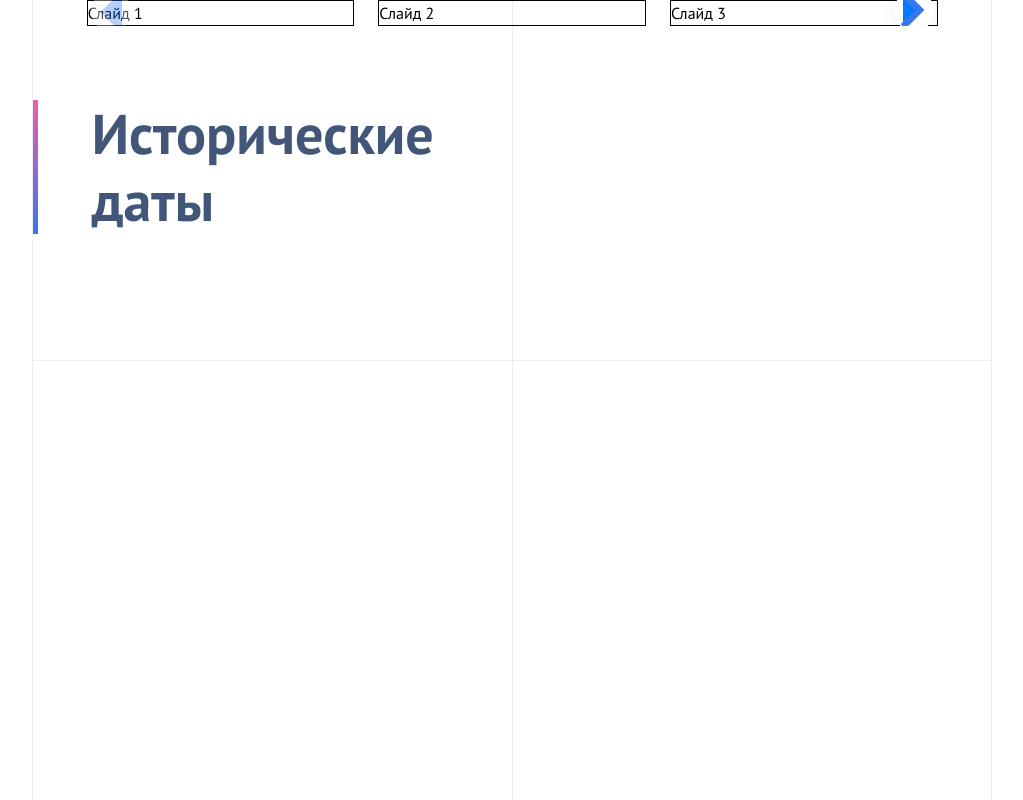
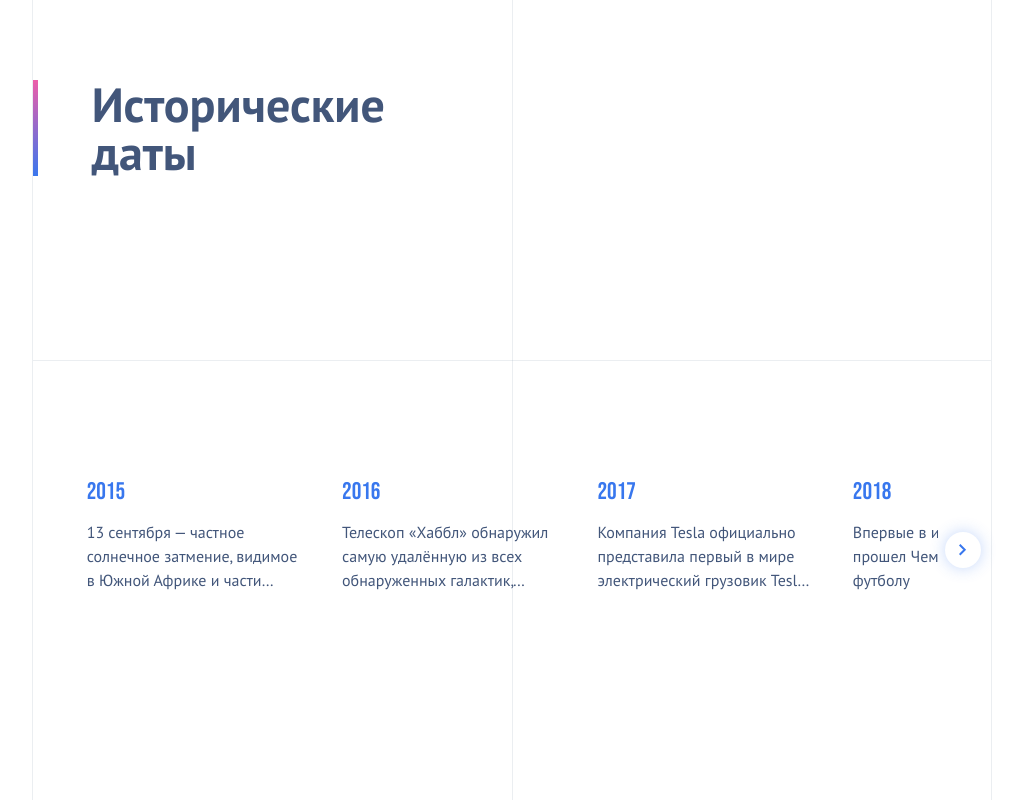
Before and after one commit to Timmmich19/slider-storybook, a React app: page / in a window 1280 px wide. Shown: the whole page, without its empty margins (181-1204 px from the left). Built offline with nearby package versions, Linux system fonts and the light colour scheme.

Commit message:
events-slider

```diff
--- a/src/components/AgesSlider/AgesSlider.tsx
+++ b/src/components/AgesSlider/AgesSlider.tsx
@@ -1,73 +1,106 @@
-import { Swiper, SwiperSlide } from "swiper/react";
-import { Navigation, Pagination } from "swiper/modules";
-import ArrowIcon from "../../assets/ArrowIcon";
-import "swiper/css";
-import "swiper/css/navigation";
-import "swiper/css/pagination";
+import {Swiper, SwiperRef, SwiperSlide} from 'swiper/react'
+import {Navigation} from 'swiper/modules'
+import ArrowIcon from '../../assets/ArrowIcon'
 
-import "./agesSlider.scss";
+import 'swiper/css'
+import 'swiper/css/navigation'
+import 'swiper/css/pagination'
+
+import './agesSlider.scss'
+import {useCallback, useEffect, useRef} from 'react'
+
+type EventsData = {titleYear: number; desc: string}
+
+const mockEventsData: EventsData[] = [
+  {titleYear: 2015, desc: '13 сентября — частное солнечное затмение, видимое в Южной Африке и части Антарктиды'},
+  {
+    titleYear: 2016,
+    desc: 'Телескоп «Хаббл» обнаружил самую удалённую из всех обнаруженных галактик, получившую обозначение GN-z11'
+  },
+  {titleYear: 2017, desc: 'Компания Tesla официально представила первый в мире электрический грузовик Tesla Semi'},
+  {titleYear: 2018, desc: 'Впервые в истории, в России прошел Чемпионат мира по футболу'}
+]
 
 const AgesSlider = () => {
   return (
-    <div className="container">
-      <div className="item">
-        <div className="title">
+    <div className='container'>
+      <div className='item'>
+        <div className='title'>
           Исторические <br />
           даты
         </div>
-
-        <CustomSwiper />
+        <EventsSlider />
       </div>
     </div>
-  );
-};
+  )
+}
 
-const CustomSwiper = () => {
+const EventsSlider = () => {
+  const swiperRef = useRef<SwiperRef>(null)
+  const prevBtnRef = useRef<HTMLButtonElement>(null)
+  const nextBtnRef = useRef<HTMLButtonElement>(null)
+
+  const handlePrev = useCallback(() => {
+    swiperRef.current?.swiper?.slidePrev()
+  }, [])
+
+  const handleNext = useCallback(() => {
+    swiperRef.current?.swiper?.slideNext()
+  }, [])
+
+  const handleSlideChange = useCallback(() => {
+    const swiper = swiperRef.current?.swiper
+    if (!swiper || !prevBtnRef.current || !nextBtnRef.current) return
+
+    prevBtnRef.current.style.opacity = swiper.activeIndex === 0 ? '0' : '1'
+    nextBtnRef.current.style.opacity = swiper.isEnd ? '0' : '1'
+  }, [])
+
+  useEffect(() => {
+    const swiper = swiperRef.current?.swiper
+    if (swiper) {
+      swiper.on('slideChange', handleSlideChange)
+      handleSlideChange()
+      return () => swiper.off('slideChange', handleSlideChange)
+    }
+  }, [handleSlideChange])
+
   return (
-    <div className="slider">
-      {/* <button className="slider-prev">
-        <ArrowIcon direction="left" />
-      </button> */}
-      {/* <div className="custom-swiper"> */}
+    <div className='slider-container'>
+      <div className='slider-buttons'>
+        <button ref={prevBtnRef} className='prev-btn' onClick={handlePrev} disabled={false}>
+          <ArrowIcon direction='left' />
+        </button>
+        <button ref={nextBtnRef} className='next-btn' onClick={handleNext} disabled={false}>
+          <ArrowIcon direction='right' />
+        </button>
+      </div>
+
       <Swiper
-        modules={[Navigation, Pagination]}
-        slidesPerView={3}
-        spaceBetween={24}
-        navigation={{
-          prevEl: ".swiper-button-prev",
-          nextEl: ".swiper-button-next",
-        }}
+        ref={swiperRef}
+        spaceBetween={40}
+        slidesPerView={'auto'}
+        className='events-slider'
+        watchSlidesProgress={true}
       >
-        <div className="swiper-button-prev">
-          <ArrowIcon direction="left" />
-        </div>
-        <div className="swiper-button-next">
-          <ArrowIcon direction="right" />
-        </div>
-        <SwiperSlide>
-          <div className="slide">Слайд 1</div>
-        </SwiperSlide>
-        <SwiperSlide>
-          <div className="slide">Слайд 2</div>
-        </SwiperSlide>
-        <SwiperSlide>
-          <div className="slide">Слайд 3</div>
-        </SwiperSlide>
-        <SwiperSlide>
-          <div className="slide">Слайд 4</div>
-        </SwiperSlide>
-        <SwiperSlide>
-          <div className="slide">Слайд 5</div>
-        </SwiperSlide>
+        {mockEventsData.map((el, idx) => (
+          <SwiperSlide key={idx}>
+            <EventSlide element={el} />
+          </SwiperSlide>
+        ))}
       </Swiper>
-      {/* </div> */}
-      {/* //{" "}
-      <button className="slider-next">
-        // <ArrowIcon />
-        //{" "}
-      </button> */}
     </div>
-  );
-};
+  )
+}
 
-export default AgesSlider;
+type EventSlideProps = {element: EventsData}
+const EventSlide = ({element}: EventSlideProps) => {
+  return (
+    <div className='events-slider__slide'>
+      <span className='events-slider__slide-title'>{element.titleYear}</span>
+      <p className='events-slider__slide-desc'>{element.desc}</p>
+    </div>
+  )
+}
+
+export default AgesSlider
--- a/src/components/AgesSlider/agesSlider.scss
+++ b/src/components/AgesSlider/agesSlider.scss
@@ -5,11 +5,8 @@
 }
 
 .item {
-  display: flex;
-  flex-direction: column;
   position: relative;
-  height: 100vh;
-  overflow: auto;
+  height: 100%;
   grid-column: 5 / -3;
   border-left: 1px solid #42567a1a;
   border-right: 1px solid #42567a1a;
@@ -18,7 +15,7 @@
 }
 
 .item::after {
-  content: "";
+  content: '';
   position: absolute;
   top: 0;
   left: 50%;
@@ -27,7 +24,7 @@
 }
 
 .item::before {
-  content: "";
+  content: '';
   position: absolute;
   top: 45%;
   left: 0;
@@ -36,29 +33,98 @@
 }
 
 .title {
-  line-height: 1.2;
   color: #42567a;
   position: absolute;
   font-weight: 700;
-  font-size: 56px;
-  top: 100px;
+  font-size: 3rem;
+  top: 10%;
   left: 0;
   border-left: 5px solid;
   border-image: linear-gradient(0, #3877ee, #ef5da8) 1;
   padding-left: calc(100vw / 24);
 }
 
-.slide {
-  border: 1px solid black;
+.slider-container {
+  position: relative;
+  width: 100%;
 }
 
-.swiper-button-prev,
-.swiper-button-next {
-  box-shadow: 0 0 15px #3877ee1a;
-  width: 40px;
-  height: 40px;
+.events-slider {
+  height: 140px;
+  //TODO: Убрать отступ
+  margin-top: 60vh;
+  // width: 90%;
+  // max-width: 90%;
+
+  &__slide {
+    flex-shrink: 0;
+    gap: 1rem;
+    display: flex;
+    flex-direction: column;
+    align-items: flex-start;
+    justify-content: center;
+    box-sizing: border-box;
+  }
+
+  &__slide-title {
+    font-family: 'BebasNeue', system-ui, sans-serif;
+    font-size: 1.5rem;
+    color: #3877ee;
+  }
+
+  &__slide-desc {
+    font-size: 1rem;
+    line-height: 1.5em;
+    color: #42567a;
+    margin: 0;
+    overflow: hidden;
+    display: -webkit-box;
+    line-clamp: 3;
+    -webkit-line-clamp: 3; // 3 строки максимум
+    -webkit-box-orient: vertical;
+  }
+}
+
+.swiper-slide {
+  height: 100%;
+  width: calc(30% - 40px);
+}
+
+.slider-buttons {
+  position: absolute;
+  top: 50%;
+  transform: translateY(-50%);
+  left: -5%;
+  right: -5%;
+  display: flex;
+  justify-content: space-between;
+  z-index: 10;
+  pointer-events: none;
+}
+
+.prev-btn,
+.next-btn {
+  pointer-events: all;
+  width: 36px;
+  height: 36px;
+  background: white;
+  box-shadow: #3877ee4d 0 0 15px;
+  border: none;
   border-radius: 50%;
-  border: 0px;
-  background: white;
+  color: white;
   cursor: pointer;
+  display: flex;
+  align-items: center;
+  justify-content: center;
+  transition: all 0.3s;
+  opacity: 1;
+  transition: opacity 0.3s ease;
+
+  &:hover {
+    border: 1px solid #42567a4d;
+  }
+
+  &[style*='opacity: 0'] {
+    pointer-events: none;
+  }
 }
--- a/src/index.html
+++ b/src/index.html
@@ -2,7 +2,7 @@
 <html lang="en">
   <head>
     <meta charset="utf-8" />
-    <title>Test app</title>
+    <title>AgesSlider</title>
   </head>
   <body>
     <div id="root"></div>
--- a/src/styles/fonts.scss
+++ b/src/styles/fonts.scss
@@ -13,3 +13,11 @@
   font-style: normal;
   font-display: swap;
 }
+
+@font-face {
+  font-family: "BebasNeue";
+  src: url("../assets/fonts/BebasNeue-Regular.ttf") format("truetype");
+  font-weight: 400;
+  font-style: normal;
+  font-display: swap;
+}
--- a/src/styles/main.scss
+++ b/src/styles/main.scss
@@ -12,6 +12,6 @@ body {
   height: 100%;
   margin: 0;
   font-family: "PTSans", system-ui, -apple-system, BlinkMacSystemFont, "Segoe UI", sans-serif;
-  font-size: 16px;
-  line-height: 1.5;
+  font-size: 14px;
+  line-height: 1;
 }
```
Also changed, not shown: src/assets/fonts/BebasNeue-Regular.ttf (added), src/assets/fonts/OFL.txt (deleted).
